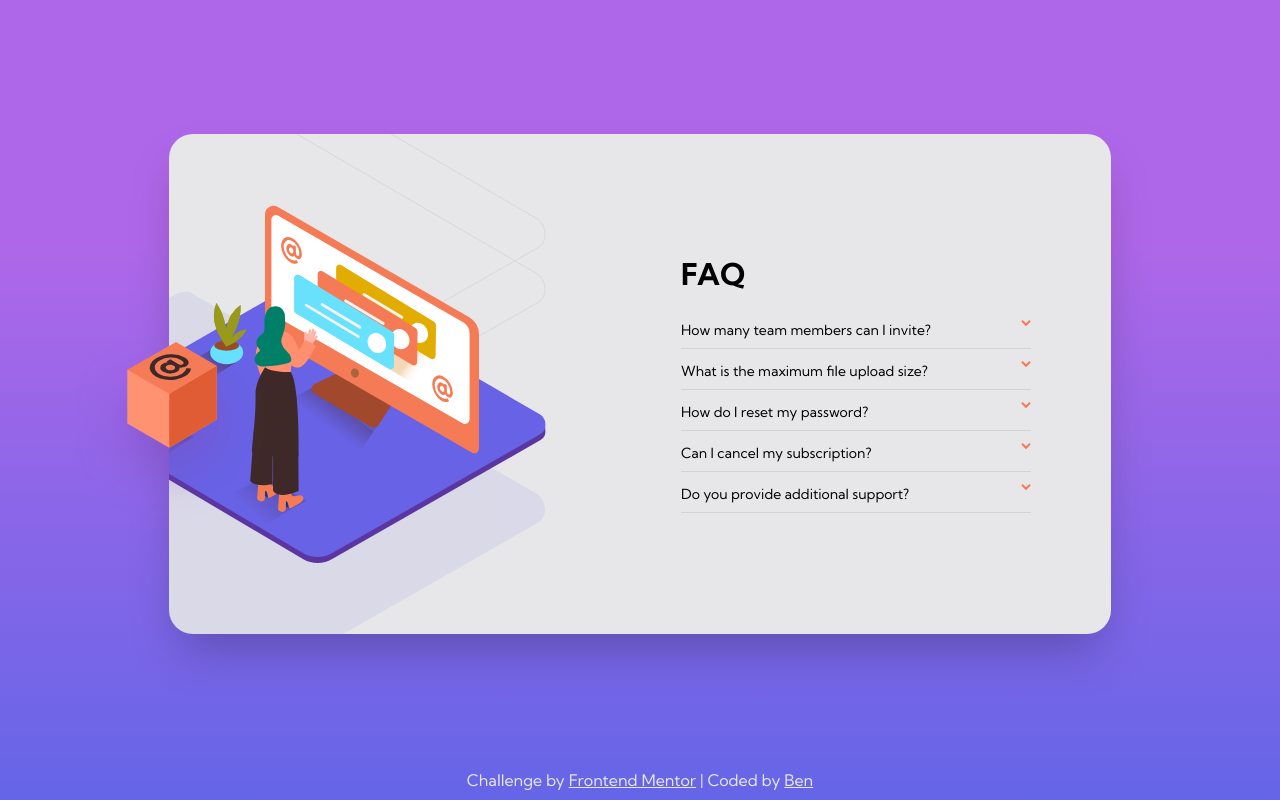
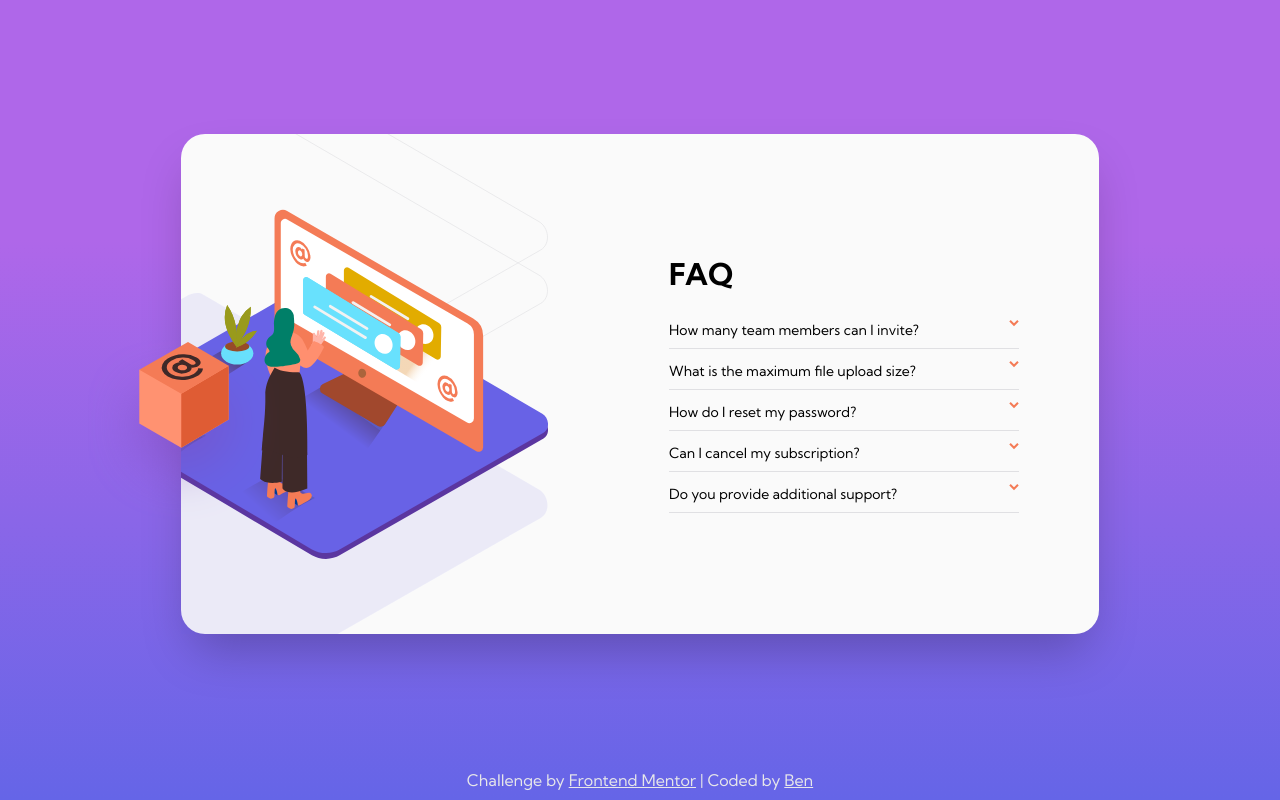
Before and after one commit to remtaine/fem-faq-accordion-card, a React (Create React App) app: page / in a window 1280 px wide. Built offline with nearby package versions, Linux system fonts and the light colour scheme.

Commit message:
Change background color

```diff
--- a/src/App.tsx
+++ b/src/App.tsx
@@ -19,7 +19,7 @@ function App() {
       <div className="w-screen h-screen fixed -z-50" style={{background: 'linear-gradient(180deg, rgba(175,103,233,1) 30%, rgba(101,101,231,1) 100%)' }}></div>
 
       <main className="min-h-[calc(100vh-2rem)] flex justify-center items-center">
-        <article className="flex flex-col lg:flex-row gap-10 bg-fem-neutral-300 min-h-[500px] rounded-3xl shadow-2xl my-4 mx-6">
+        <article className="flex flex-col lg:flex-row gap-4 bg-neutral-50 min-h-[500px] rounded-3xl shadow-2xl my-4 mx-6">
           <Illustration/>
           <Accordion parentFunction={untoggleOthers}/>
 
```
